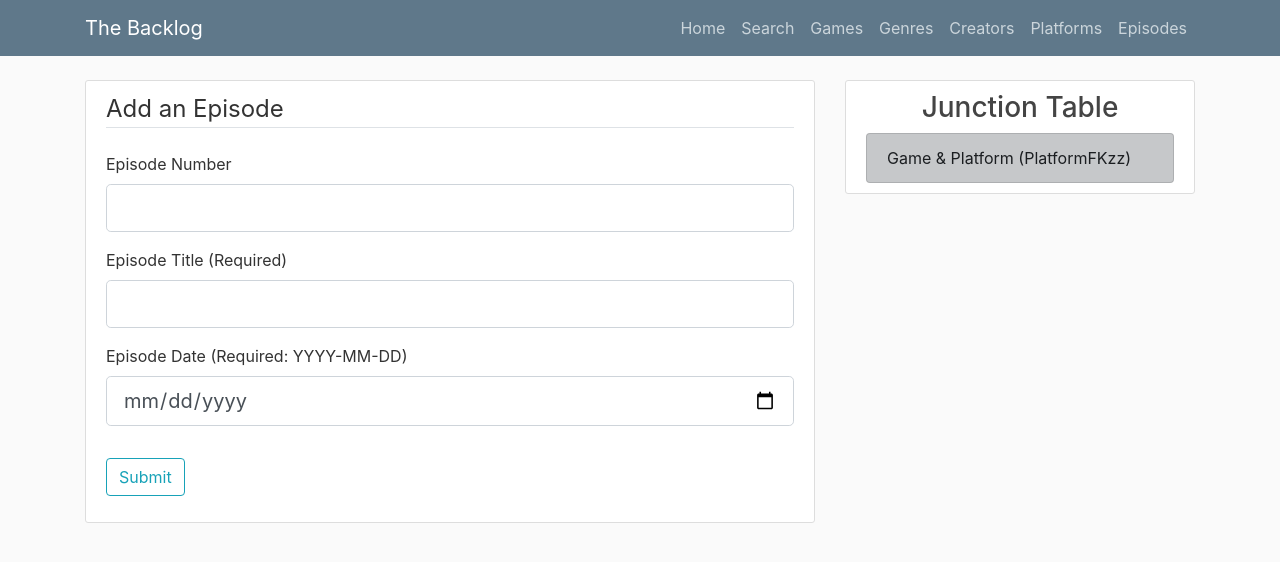
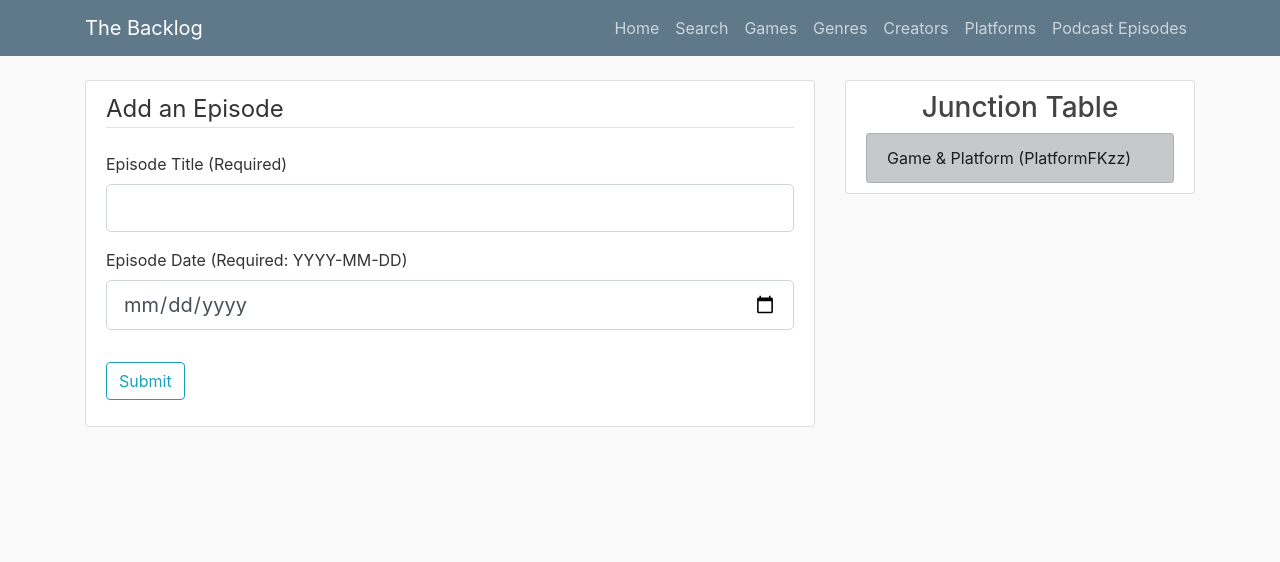
Before and after one commit to mckerracher/340_Website, a Flask app: page /addepisode in a window 1280 px wide. Shown: the top 562 px of the page. Run offline with Flask 2, Linux system fonts and the light colour scheme; parts of the project's set-up code (start-up, migrations or seed data) failed here and were passed over; some libraries are stand-ins or nearby versions.

Commit message:
updates to layout.html, changing Episodes to Podcast Episodes, and add_episode.html, removing the episode number field.

```diff
--- a/app.py
+++ b/app.py
@@ -281,7 +281,6 @@ def addEpisode():
     if form.is_submitted():
         ep_title = form.title.data
         ep_date = form.episodeDate.data
-        # TODO: FIX - NOT INSERTING
         insert_statement = 'INSERT INTO podcastEpisode(title, episodeDate) VALUES (%s, %s)'
         insert_list = [ep_title, ep_date]
         cursor.execute(insert_statement, insert_list)
--- a/templates/add_episode.html
+++ b/templates/add_episode.html
@@ -5,20 +5,6 @@
         <form method="POST" action="">
             <fieldset class="form-group">
                 <legend class="border-bottom mb-4">Add an Episode</legend>
-
-                <div class="form-group">
-                    {{ form.episodeNumber.label(class="form-control-label") }}
-                    {% if form.episodeNumber.errors %}
-                        {{ form.episodeNumber(class="form-control form-control-lg is-invalid") }}
-                        <div class="invalid-feedback">
-                            {% for error in form.episodeNumber.errors %}
-                                <span>{{ error }}</span>
-                            {% endfor %}
-                        </div>
-                    {% else %}
-                        {{ form.episodeNumber(class="form-control form-control-lg") }}
-                    {% endif %}
-                </div>
 
                 <div class="form-group">
                     {{ form.title.label(class="form-control-label") }}
--- a/templates/layout.html
+++ b/templates/layout.html
@@ -35,7 +35,7 @@
                 <a class="nav-item nav-link" href="{{ url_for('gameGenres') }}">Genres</a>
                 <a class="nav-item nav-link" href="{{ url_for('gameCreators') }}">Creators</a>
                 <a class="nav-item nav-link" href="{{ url_for('platforms') }}">Platforms</a>
-                <a class="nav-item nav-link" href="{{ url_for('podcastEpisodes') }}">Episodes</a>
+                <a class="nav-item nav-link" href="{{ url_for('podcastEpisodes') }}">Podcast Episodes</a>
             </div>
           </div>
         </div>
```
